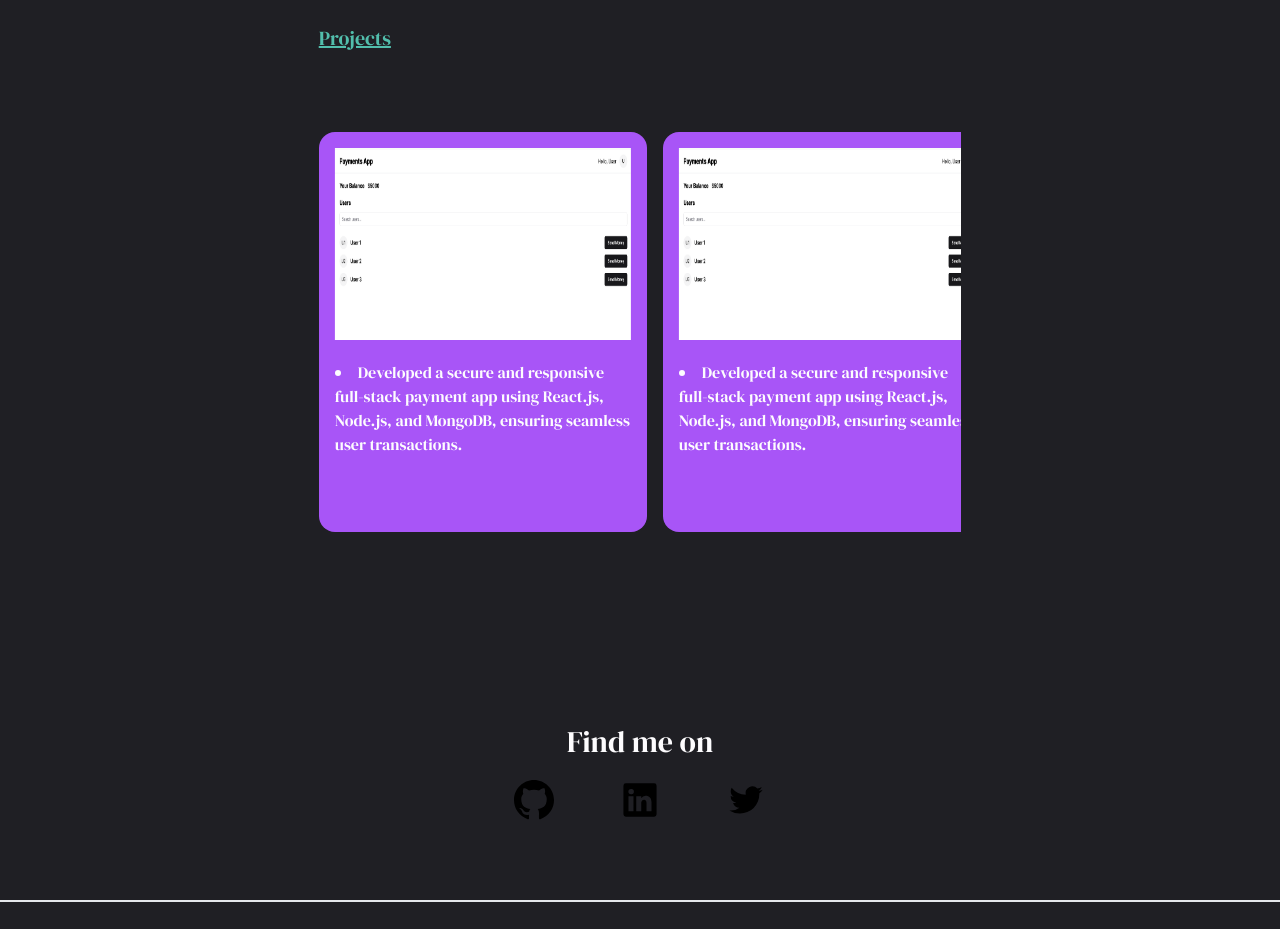
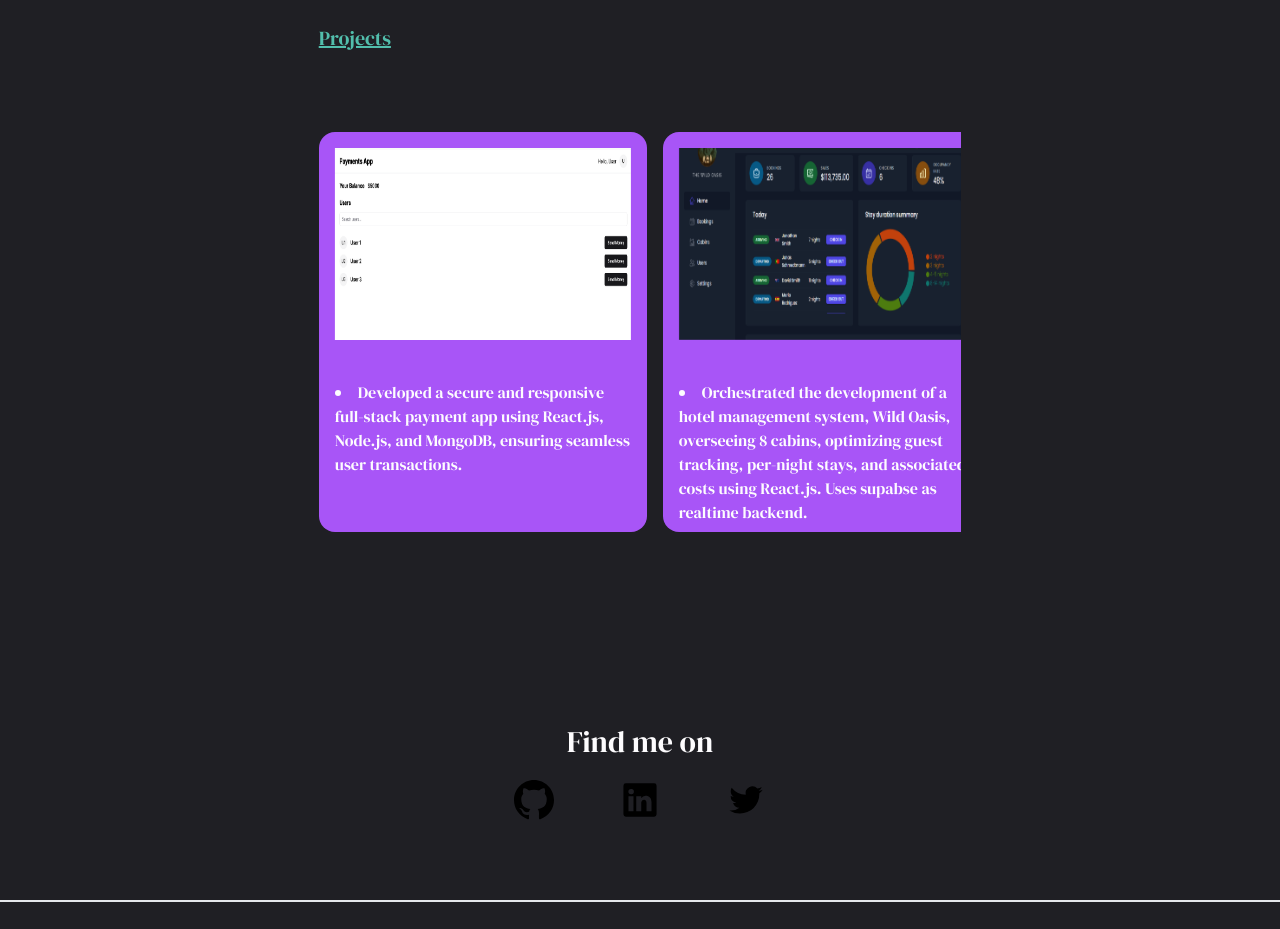
Before and after one commit to deepak7mehra/portfolio, a React (Vite) app: page / in a window 1280 px wide. Shown: the part 1060-1989 px from the top of the page. Built offline with nearby package versions, Linux system fonts and the light colour scheme.

Commit message:
fixes #1

```diff
--- a/src/App.tsx
+++ b/src/App.tsx
@@ -71,15 +71,27 @@ function App() {
         <SmallHeading text="Projects"/>
         <div className={`mt-20 flex gap-3 md:gap-4 overflow-x-auto mb-4`}>
           <div className="min-w-[328px]">
-          <Card/>
+          <Card>
+            <Card.Front path="/images/payment.png" text={"Developed a secure and responsive full-stack payment app using React.js, Node.js, and MongoDB, ensuring seamless user transactions."}/>
+            <Card.Back link="www.twitter.com"/>
+
+          </Card>
 
           </div>
-          <div className="min-w-[328px] ">
-          <Card/>
+          <div className="min-w-[328px]">
+          <Card>
+            <Card.Front path="/images/oasis.png" text={"Orchestrated the development of a hotel management system, Wild Oasis, overseeing 8 cabins, optimizing guest tracking, per-night stays, and associated costs using React.js. Uses supabse as realtime backend."}/>
+            <Card.Back link="www.twitter.com"/>
+
+          </Card>
 
           </div>
-          <div className="min-w-[318px]">
-          <Card/>
+          <div className="min-w-[328px]">
+          <Card>
+            <Card.Front path="/images/pizza.png" text={"Developed a streamlined pizza ordering system using React, Tailwind CSS, and Redux, enabling users to seamlessly add pizzas to the cart and simulate the ordering process."}/>
+            <Card.Back link="www.twitter.com"/>
+
+          </Card>
 
           </div>
 
--- a/src/components/Card.tsx
+++ b/src/components/Card.tsx
@@ -1,7 +1,10 @@
-import { useEffect, useRef, useState } from "react";
+import {  useEffect, useRef, useState , ReactNode } from "react";
 import styles from "./Card.module.css"
 
-export default function Card() {
+interface CardProps{
+  children : ReactNode
+}
+function Card({children}:CardProps) {
   const ref = useRef<HTMLDivElement>(null);
   const [isIntersecting, setIsIntersecting] = useState(false);
 
@@ -34,15 +37,52 @@ export default function Card() {
 
   return (
     <div ref={ref} className={` ${styles.hidden}  ${styles.animate} max-w-[328px]  min-h-[400px] relative rounded-2xl `}>
-        <div className={` bg-purple-500 shadow-4xl ${styles.card__side} ${styles.card__sideFront} absolute w-full h-full rounded-2xl p-4 `}>
+        {/* <div className={` bg-purple-500 shadow-4xl ${styles.card__side} ${styles.card__sideFront} absolute w-full h-full rounded-2xl p-4 `}>
           <img className="h-48" src="/images/payment.png" alt="this is an image" />
           <li className="mt-5">Developed a secure and responsive full-stack payment app using React.js, Node.js, and MongoDB, ensuring seamless user transactions.</li>
         </div>
          <div className={`  rounded-lg shadow-xl ${styles.card__side} ${styles.card__sideBack} absolute h-full w-full rounded-2xl p-4`}>
           <a href="google.com">View on github</a>
-        </div>
+
+
+        </div> */}
+        {children}
 
 
     </div>
   )
 }
+
+interface FrontProps {
+  path: string;
+  text: string; // You might want to replace 'any' with the actual type of your 'data' prop
+}
+
+function Front({path,text}:FrontProps){
+
+  return(
+    <div className={` bg-purple-500 shadow-4xl ${styles.card__side} ${styles.card__sideFront} absolute w-full h-full rounded-2xl p-4 `}>
+          <img className="h-48" src={path} alt="this is an image" />
+          <li className="mt-10">{text}</li>
+  </div>
+  )
+}
+
+interface BackProps{
+  link:string;
+}
+
+function Back({link}:BackProps){
+
+  return(
+    <div className={`  rounded-lg shadow-xl ${styles.card__side} ${styles.card__sideBack} absolute h-full w-full rounded-2xl p-4`}>
+          <a href={link} target="_blank">View on github</a>
+    </div>
+  )
+
+}
+
+Card.Front = Front;
+Card.Back = Back;
+
+export default Card;
```
Also changed, not shown: public/images/oasis.png (added), public/images/pizza.png (added).
